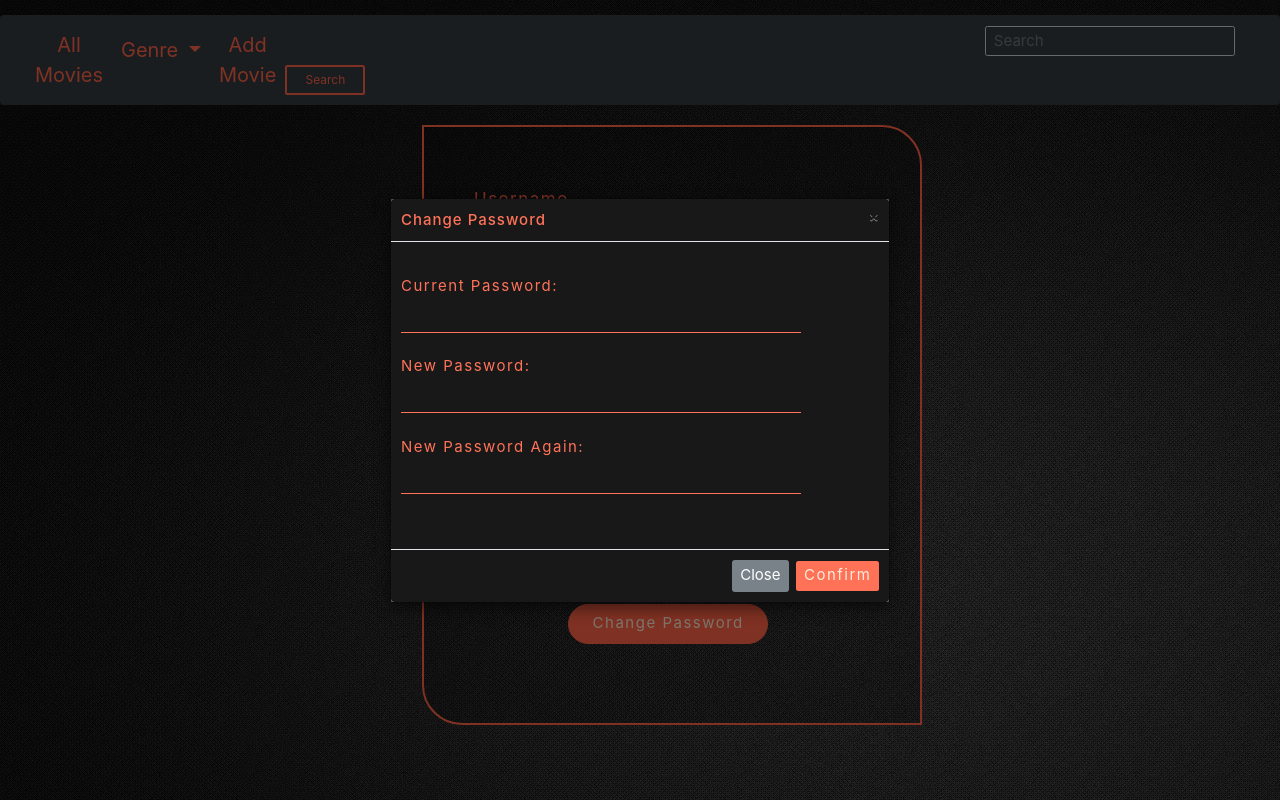
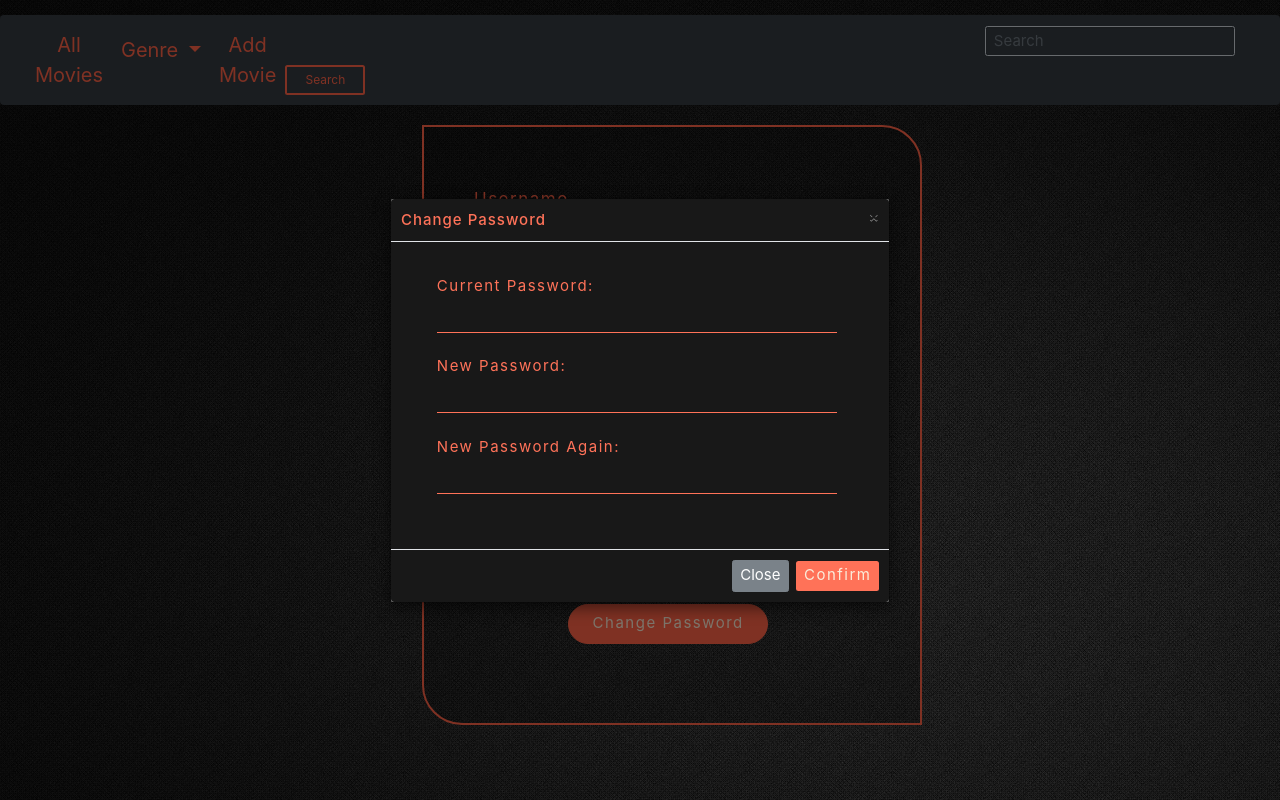
Before and after one commit to jesdin/Movie-Review-System, a PHP site: page /Movie-Review-System/pages/userDetails.php in a window 1280 px wide, after a click on "Change Password"; the page is wider, and only the part inside the window is pictured. Run offline with PHP 8.4, Linux system fonts and the light colour scheme; some libraries are stand-ins or nearby versions.

Commit message:
css changes

```diff
--- a/pages/userDetails.php
+++ b/pages/userDetails.php
@@ -44,6 +44,7 @@
                 color: tomato;
                 font-size: 15px;
                 letter-spacing: 1.5px;
+                margin-left: 7.5%;
 
             }
             .input1{
@@ -53,6 +54,7 @@
                 border: none;
                 border-bottom: solid tomato 1.5px;
                 width: 400px;
+                margin-left: 7.5%;
             }
 
             .input1:focus{
```
